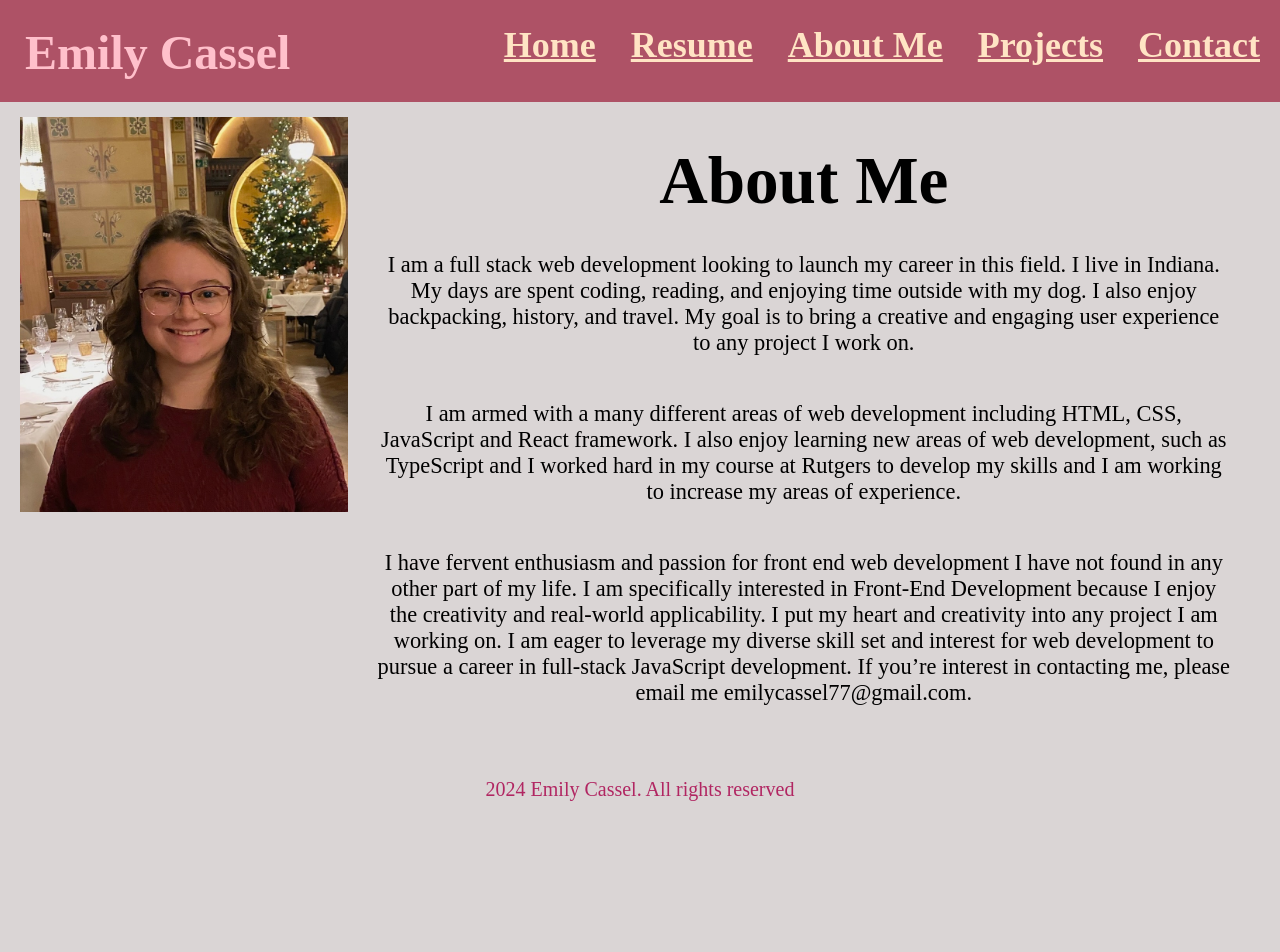
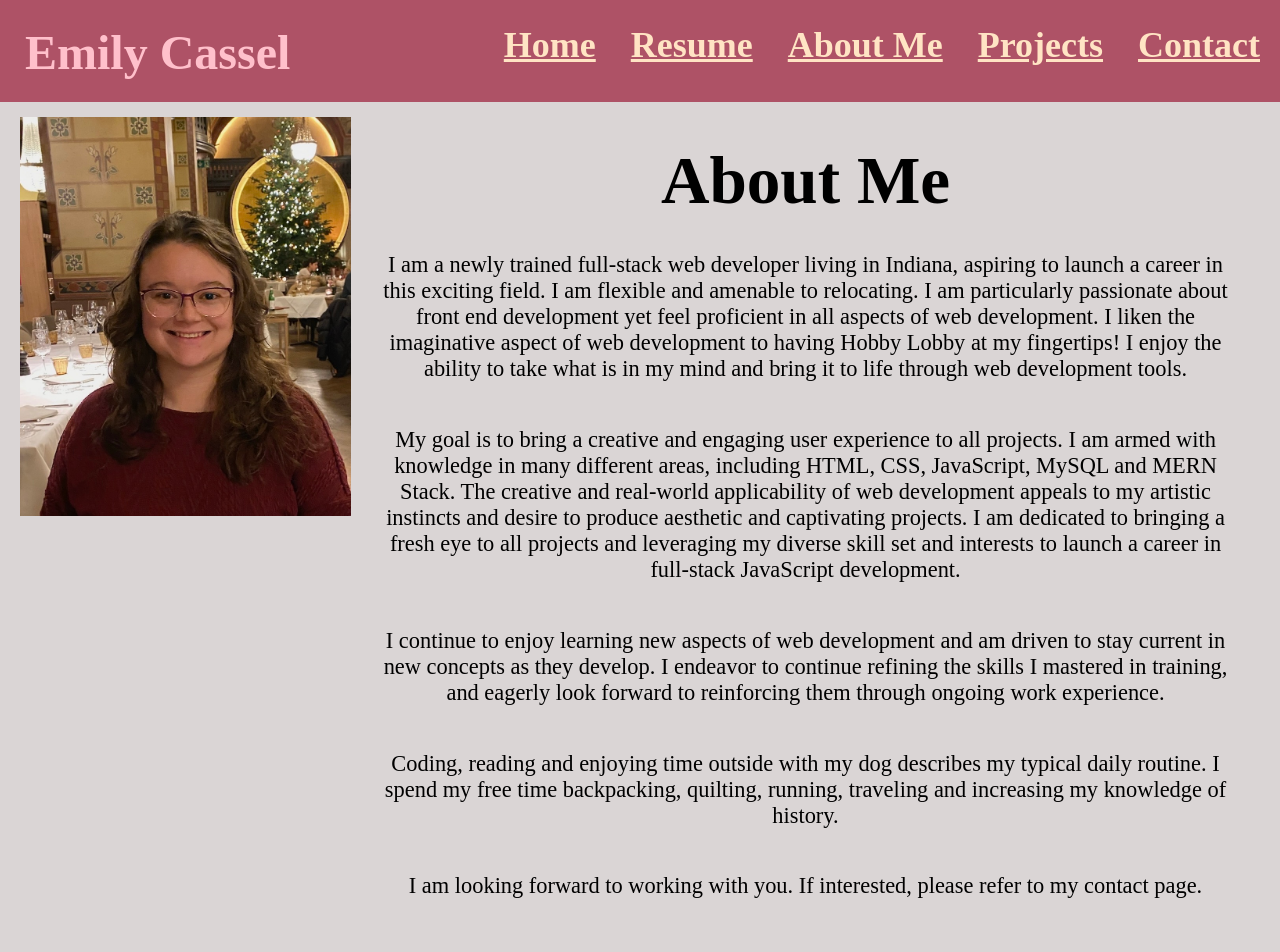
Before and after one commit to EmilyCassel/myPortfolio, a React (Vite) app in the folder client/: page /AboutMe in a window 1280 px wide. Shown: the top 952 px of the page. Before the commit the page ends 821 px from the top, so only its background shows below. Built offline with nearby package versions, Linux system fonts and the light colour scheme; a web font is replaced by a local one.

Commit message:
fixed about me

```diff
--- a/client/src/index.scss
+++ b/client/src/index.scss
@@ -530,7 +530,7 @@ hr{
   justify-content: center;
   flex-direction: row;
   justify-content: space-between;
-  padding: 10px 375px 0px 375px;
+  padding: 20px 375px 0px 375px;
 }
 
 .projectLinkButton{
--- a/client/src/pages/AboutMe.jsx
+++ b/client/src/pages/AboutMe.jsx
@@ -12,13 +12,19 @@ function AboutMe() {
                 <div className="aboutMeSummaryBox">
                     <h1 className="aboutMeHeader">About Me</h1>
                         <p className="aboutMeParagraph">
-                        I am a full stack web development looking to launch my career in this field. I live in Indiana. My days are spent coding, reading, and enjoying time outside with my dog. I also enjoy backpacking, history, and travel. My goal is to bring a creative and engaging user experience to any project I work on.
+                            I am a newly trained full-stack web developer living in Indiana, aspiring to launch a career in this exciting field. I am flexible and amenable to relocating. I am particularly passionate about front end development yet feel proficient in all aspects of web development. I liken the imaginative aspect of web development to having Hobby Lobby at my fingertips! I enjoy the ability to take what is in my mind and bring it to life through web development tools.
                         </p>
                         <p className="aboutMeParagraph">
-                        I am armed with a many different areas of web development including HTML, CSS, JavaScript and React framework. I also enjoy learning new areas of web development, such as TypeScript and I worked hard in my course at Rutgers to develop my skills and I am working to increase my areas of experience.
+                            My goal is to bring a creative and engaging user experience to all projects. I am armed with knowledge in many different areas, including HTML, CSS, JavaScript, MySQL and MERN Stack.  The creative and real-world applicability of web development appeals to my artistic instincts and desire to produce aesthetic and captivating projects. I am dedicated to bringing a fresh eye to all projects and leveraging my diverse skill set and interests to launch a career in full-stack JavaScript development.
                         </p>
                         <p className="aboutMeParagraph">
-                        I have fervent enthusiasm and passion for front end web development I have not found in any other part of my life. I am specifically interested in Front-End Development because I enjoy the creativity and real-world applicability. I put my heart and creativity into any project I am working on. I am eager to leverage my diverse skill set and interest for web development to pursue a career in full-stack JavaScript development. If you’re interest in contacting me, please email me emilycassel77@gmail.com.
+                            I continue to enjoy learning new aspects of web development and am driven to stay current in new concepts as they develop. I endeavor to continue refining the skills I mastered in training, and eagerly look forward to reinforcing them through ongoing work experience.
+                        </p>
+                        <p className="aboutMeParagraph">
+                            Coding, reading and enjoying time outside with my dog describes my typical daily routine. I spend my free time backpacking, quilting, running, traveling and increasing my knowledge of history.
+                        </p>
+                        <p className="aboutMeParagraph">
+                            I am looking forward to working with you. If interested, please refer to my contact page.
                         </p>
 
                 </div>
```
